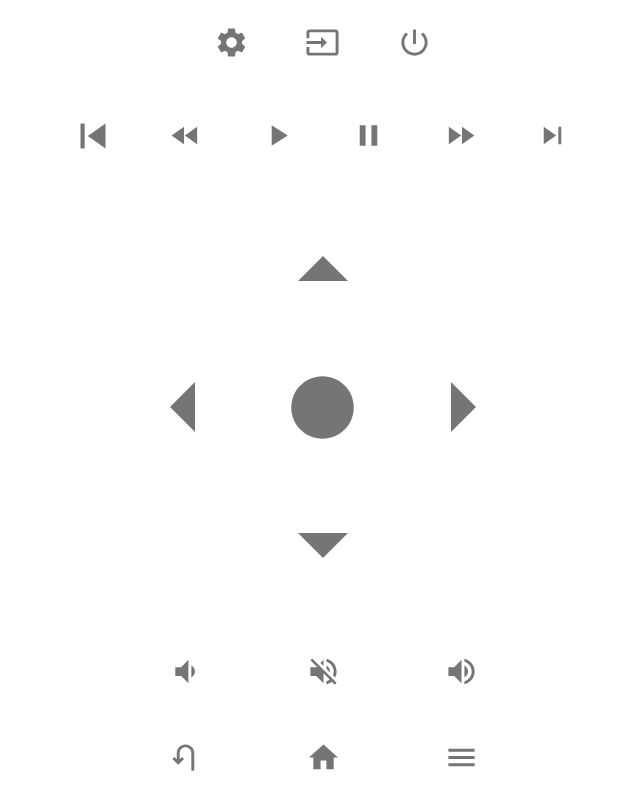
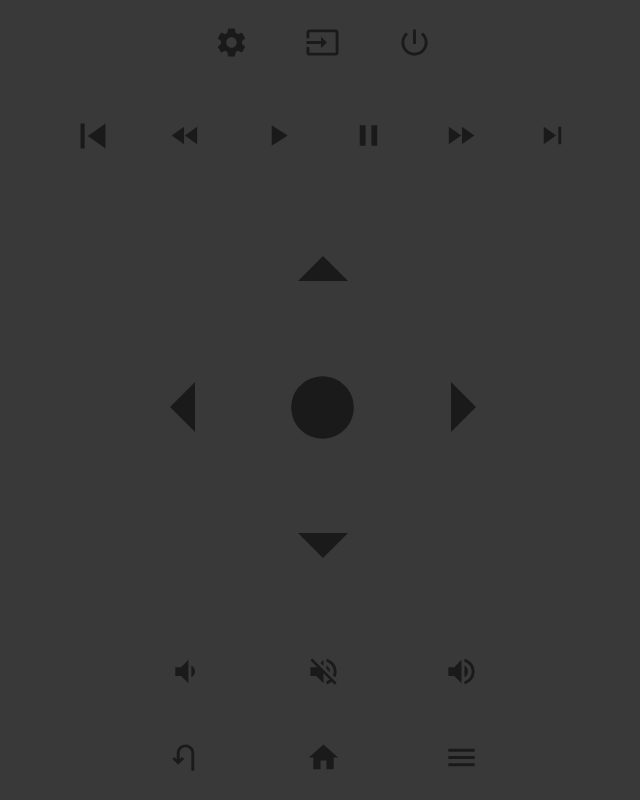
Before and after one commit to clocktower39/tv-controller-client, a React (Vite) app: page / in a window 1280 px wide. Shown: the whole page, without its empty margins (317-957 px from the left). Built offline with nearby package versions, Linux system fonts and the light colour scheme.

Commit message:
dark controller

```diff
--- a/src/App.css
+++ b/src/App.css
@@ -1,5 +1,6 @@
 html, body, #root {
   height: 100%;
+  background-color: #393939;
 }
 .JCAICenter {
   justify-content: center;
```
